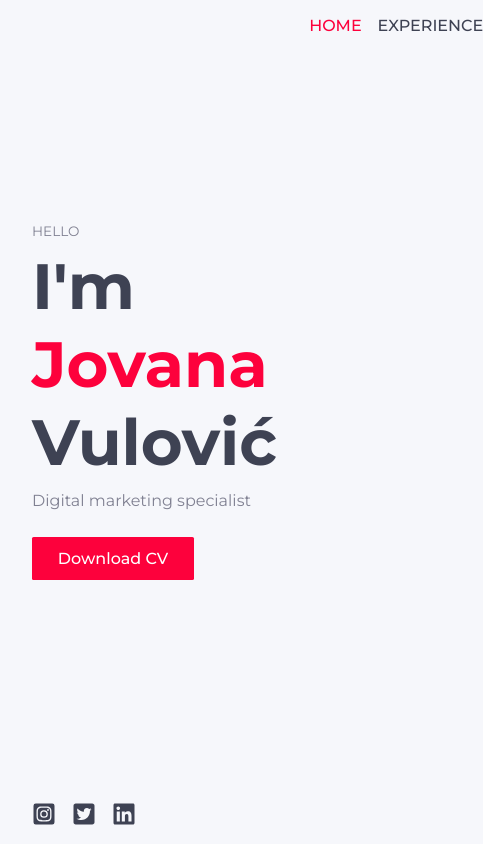
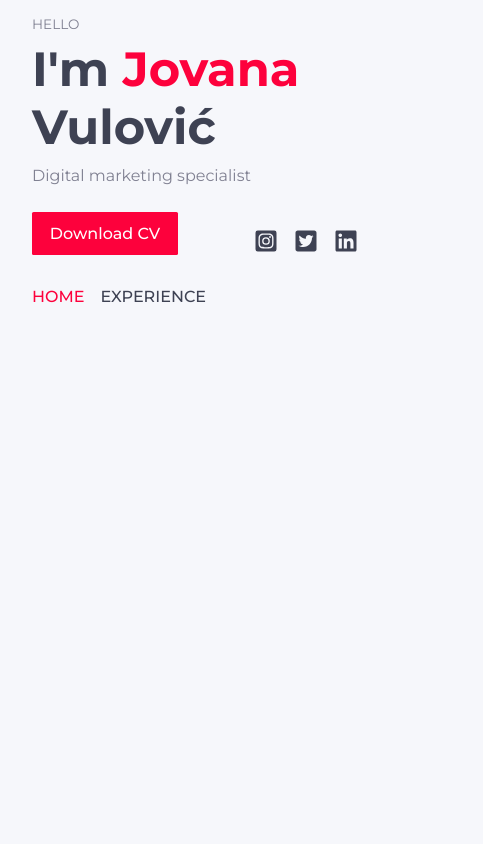
Before and after one commit to ivulovic/jovulovic, a React (Create React App) app: page / in a window 390 px wide. Shown: the whole page, 483 px wide, since content can reach past the window. Built offline with nearby package versions, Linux system fonts and the light colour scheme.

Commit message:
updated responsivity

```diff
--- a/src/components/MainPanel/index.js
+++ b/src/components/MainPanel/index.js
@@ -6,7 +6,9 @@ export default function MainPanel({preTitle, title: Title, description, link, li
         <p>{preTitle}</p>
         <h1><Title /></h1>
         <h2>{description}</h2>
-        <a target={"_blank"} className="cv" href="/cv.pdf" rel="noreferrer">Download CV</a>
-        <Footer />
+        <div className='links'>
+            <a target={"_blank"} className="cv" href="/cv.pdf" rel="noreferrer">Download CV</a>
+            <Footer />
+       </div>
     </div>
 }
--- a/src/components/MainPanel/style.scss
+++ b/src/components/MainPanel/style.scss
@@ -50,4 +50,20 @@
             }
         }
     }
+    .links{
+      display: grid;
+      grid-template-columns: 1fr;
+      gap: 2rem;
+      margin-bottom: auto;
+      .footer{
+          display: flex;
+          justify-content: space-between;
+          .social-networks{
+              svg{
+                  position: relative;
+                  top: 2px;
+              }
+          }
+      }
+    }
 }
--- a/src/style.scss
+++ b/src/style.scss
@@ -28,3 +28,35 @@ body{
             padding: 0 2rem;
         }
 }
+
+@media screen and (max-width: 840px){
+    .page-split {
+        min-height: unset;
+        display: grid;
+        grid-template-columns: 1fr;
+        padding: 1rem;
+        gap: 1rem;
+        .left{
+            padding: 0rem 1rem 0 1rem;
+        }
+        .right{
+            padding: 0 1rem 1rem 1rem!important;
+        }
+        .main-panel{
+            h1{
+                font-size: 3rem;
+            }
+            a.cv{
+                padding: 0.75rem 0.5rem;
+            }
+            div.links{
+                display: grid;
+                grid-template-columns: 1fr 1fr;
+                .footer{
+                    display: flex;
+                    justify-content: flex-end;
+                }
+            }
+        }
+    }
+}
```
Also changed, not shown: public/index.html (+20 -17 lines).
